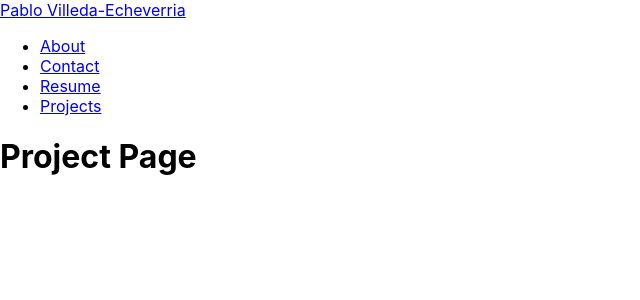
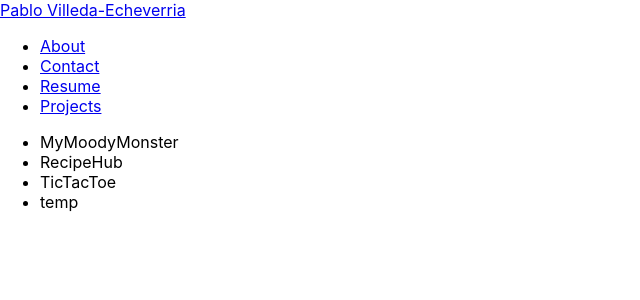
Before and after one commit to pablove123/portfolio, a React (Create React App) app: page /projects in a window 1280 px wide. Shown: the top 300 px of the page, without its empty margins (0-640 px from the left). Built offline with nearby package versions, Linux system fonts and the light colour scheme.

Commit message:
add projects to project page

```diff
--- a/src/data/projects.js
+++ b/src/data/projects.js
@@ -13,14 +13,14 @@ const projectList=[
 
   {title: "TicTacToe",
   description:"Built with JavaScript",
-  image: temp,
+  image: "temp",
   repositoryLink: "https://github.com/pablove123/ttt-weekend",
-  deploymentLink: temp},
-  {title: temp,
-  description:temp,
-  image: temp,
-  repositoryLink: temp,
-  deploymentLink: temp},
+  deploymentLink: "temp"},
+  {title: "temp",
+  description:"temp",
+  image: "temp",
+  repositoryLink: "temp",
+  deploymentLink: "temp"},
 ]
 
 export default projectList
--- a/src/pages/Projects.jsx
+++ b/src/pages/Projects.jsx
@@ -1,6 +1,14 @@
+import projectList from "../data/projects";
+
 const Projects = (props) => {
   return (
-    <h1>Project Page</h1>
+    <>
+    <ul>
+    {projectList.map(project => (
+      <li> {project.title}</li>
+    ))}
+    </ul>
+    </>
    );
 }
 
```
